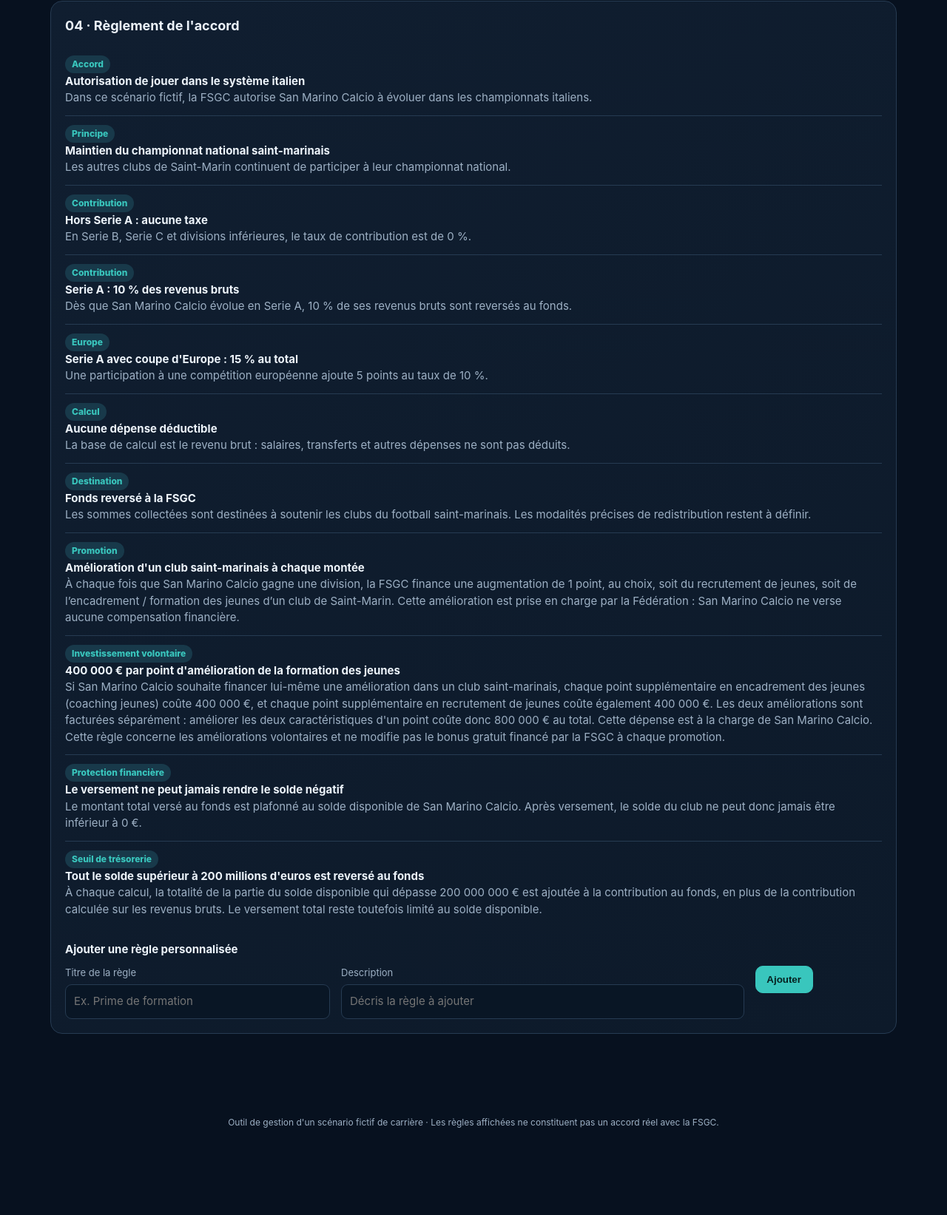
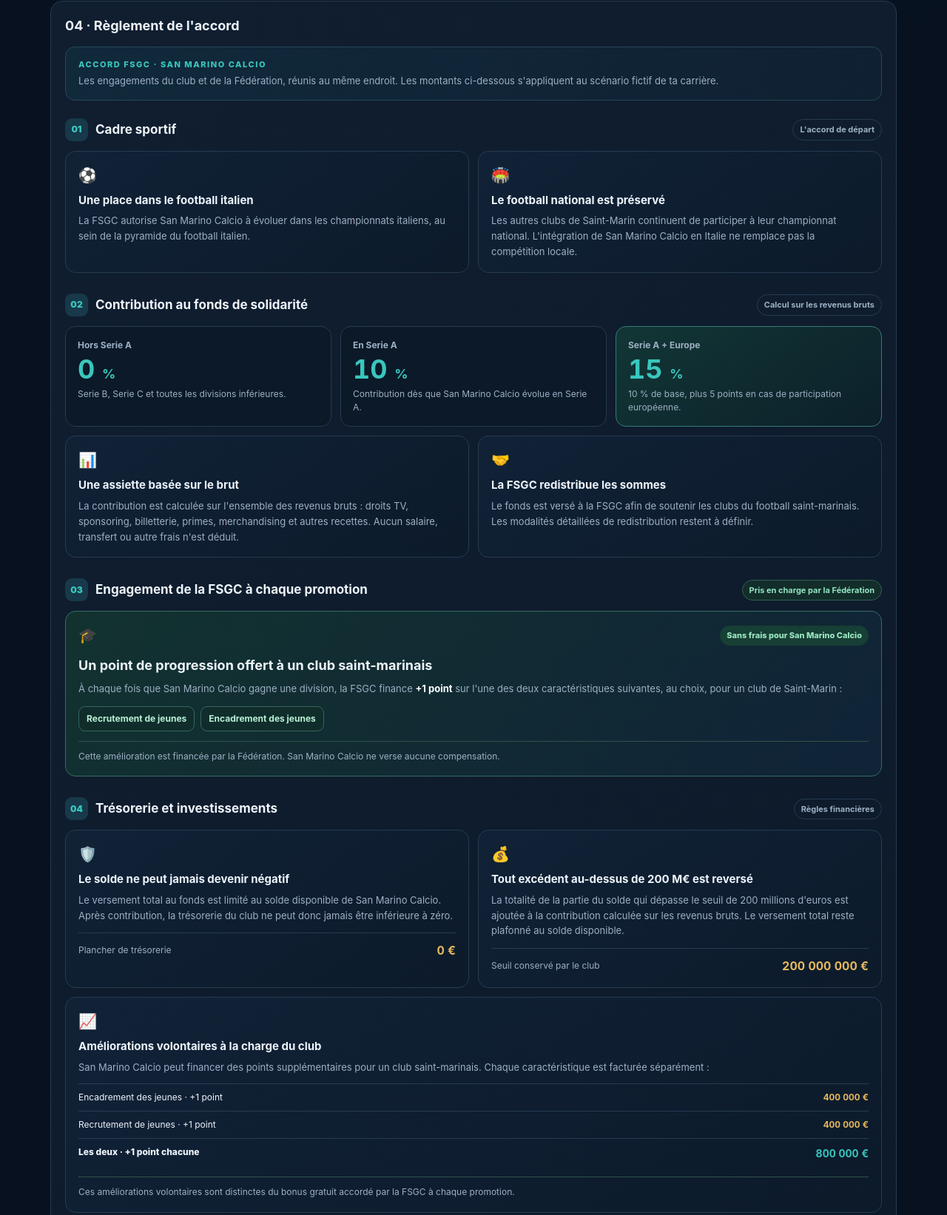
Before and after one commit to Tilionmax/sanmarino, a plain HTML site: page index.html in a window 1280 px wide. Shown: the part 1095-2738 px from the top of the page at 74% size. Before the commit the page ends 2647 px from the top, so only its background shows below. Drawn offline with Linux system fonts and the light colour scheme.

Commit message:
Redesign agreement rules into visual sections and cards

```diff
--- a/index.html
+++ b/index.html
@@ -22,7 +22,51 @@ h2{font-size:18px;margin:0 0 15px}h3{font-size:15px;margin:0 0 10px}.muted{color
 .club{display:grid;grid-template-columns:1fr 110px 130px 38px;gap:8px;align-items:center;margin:9px 0}.club input{min-width:0}.club button{padding:8px}
 .notice{padding:12px;border-radius:10px;background:#332b18;color:#f2d89c;border:1px solid #69542a;font-size:13px;margin-top:12px}
 .actions{display:flex;gap:8px;flex-wrap:wrap}.danger{color:var(--red)}footer{color:var(--muted);text-align:center;padding:25px;font-size:12px}
-@media(max-width:760px){.stats{grid-template-columns:repeat(2,1fr)}.span-8,.span-6,.span-4,.span-3{grid-column:span 12}.club{grid-template-columns:1fr 80px 100px 34px}.row{flex-direction:column;align-items:stretch}}
+
+.reg-intro{padding:15px 17px;margin:0 0 24px;border:1px solid #29465a;border-radius:13px;background:linear-gradient(110deg,#102a3b,#102033)}
+.reg-eyebrow{display:block;color:var(--teal);font-size:11px;font-weight:800;letter-spacing:.14em;text-transform:uppercase}
+.reg-intro p{margin:5px 0 0;color:var(--muted);font-size:13px}
+.reg-block{margin:24px 0 28px}
+.reg-heading{display:flex;justify-content:space-between;align-items:center;gap:12px;margin-bottom:13px}
+.reg-heading>div{display:flex;align-items:center;gap:10px}
+.reg-number{display:grid;place-items:center;width:31px;height:31px;border-radius:9px;background:#17394a;color:var(--teal);font-size:12px;font-weight:900}
+.reg-heading h3,.custom-rules-heading h3{margin:0;font-size:17px}
+.reg-tag{padding:5px 9px;border:1px solid var(--line);border-radius:99px;color:var(--muted);font-size:11px;font-weight:700}
+.reg-tag.federation{border-color:#355c50;background:#122d2a;color:#92e4c0}
+.reg-grid{display:grid;gap:12px}
+.reg-grid.two{grid-template-columns:repeat(2,minmax(0,1fr))}
+.reg-card{min-width:0;padding:17px;border:1px solid var(--line);border-radius:14px;background:linear-gradient(145deg,#112237,#0c1a2a)}
+.reg-card h4{margin:8px 0 6px;font-size:15px;color:var(--text)}
+.reg-card p{margin:0;color:var(--muted);font-size:13px;line-height:1.6}
+.reg-icon{font-size:20px}
+.rate-grid{display:grid;grid-template-columns:repeat(3,minmax(0,1fr));gap:12px;margin-bottom:12px}
+.rate-tile{padding:16px;border:1px solid var(--line);border-radius:14px;background:#0b1928}
+.rate-tile.featured{border-color:#347b78;background:linear-gradient(145deg,#123635,#0c202a)}
+.rate-context{display:block;color:var(--muted);font-size:12px;font-weight:700}
+.rate-value{display:block;margin:4px 0;font-size:36px;line-height:1.1;color:var(--teal);font-variant-numeric:tabular-nums}
+.rate-value small{font-size:18px}
+.rate-tile p{margin:5px 0 0;color:var(--muted);font-size:12px;line-height:1.5}
+.reg-card.highlight{border-color:#356d61;background:linear-gradient(135deg,#12322f,#102338)}
+.reg-highlight-top{display:flex;align-items:center;justify-content:space-between;gap:8px}
+.free-label{padding:5px 9px;border-radius:99px;background:#173f35;color:#9ce6c1;font-size:11px;font-weight:800}
+.reg-card.highlight h4{font-size:18px;margin:12px 0 8px}
+.reg-card.highlight p strong{color:#fff}
+.choice-pills{display:flex;gap:8px;flex-wrap:wrap;margin:13px 0}
+.choice-pills span{padding:7px 10px;border:1px solid #35675c;border-radius:9px;background:#102d2b;color:#b8f0d5;font-size:12px;font-weight:700}
+.reg-footnote{margin-top:12px!important;padding-top:10px;border-top:1px solid #315248;font-size:12px!important}
+.rule-metric{display:flex;justify-content:space-between;align-items:center;gap:10px;margin-top:13px;padding-top:11px;border-top:1px solid var(--line);color:var(--muted);font-size:12px}
+.rule-metric strong{color:var(--gold);font-size:16px;font-variant-numeric:tabular-nums}
+.price-lines{margin-top:12px;border-top:1px solid var(--line)}
+.price-lines>div{display:flex;justify-content:space-between;gap:10px;padding:9px 0;border-bottom:1px solid var(--line);font-size:12px}
+.price-lines strong{white-space:nowrap;color:var(--gold);font-variant-numeric:tabular-nums}
+.price-lines .price-total{border:0;color:var(--text);font-weight:800}
+.price-lines .price-total strong{font-size:14px;color:var(--teal)}
+.reg-card.investment{grid-column:1/-1}
+.custom-rules-heading{margin-top:25px;padding-top:20px;border-top:1px solid var(--line)}
+.custom-rules-heading p{margin:5px 0 12px;color:var(--muted);font-size:12px}
+#customRules .rule{padding:13px;margin-top:9px;border:1px solid var(--line);border-radius:11px;background:#0b1928}
+#customRules .rule strong{margin-bottom:4px}
+@media(max-width:760px){.reg-grid.two,.rate-grid{grid-template-columns:1fr}.reg-card.investment{grid-column:auto}.reg-heading{align-items:flex-start;flex-direction:column}.stats{grid-template-columns:repeat(2,1fr)}.span-8,.span-6,.span-4,.span-3{grid-column:span 12}.club{grid-template-columns:1fr 80px 100px 34px}.row{flex-direction:column;align-items:stretch}}
 </style>
 </head>
 <body>
@@ -47,19 +91,100 @@ h2{font-size:18px;margin:0 0 15px}h3{font-size:15px;margin:0 0 10px}.muted{color
 </div><p class="muted" style="font-size:12px;margin-bottom:0">La taxe est calculée sur la totalité des revenus bruts saisis, sans déduction des salaires, transferts ou autres dépenses.</p></section>
 <section class="card span-8"><h2>03 · Répartition entre les clubs</h2><p class="muted">Ajoute les clubs bénéficiaires et définis leur part du fonds collecté.</p><div id="clubs"></div><div class="actions"><button id="addClub" class="primary">+ Ajouter un club</button><button id="equal">Répartition égale</button></div><div id="splitWarning" class="notice" hidden></div></section>
 <section class="card span-4"><h2>Résumé des versements</h2><div id="payouts" class="muted">Aucun club bénéficiaire.</div></section>
-<section class="card span-12"><h2>04 · Règlement de l'accord</h2><div id="rules">
-<div class="rule"><span class="pill">Accord</span><strong>Autorisation de jouer dans le système italien</strong><span class="muted">Dans ce scénario fictif, la FSGC autorise San Marino Calcio à évoluer dans les championnats italiens.</span></div>
-<div class="rule"><span class="pill">Principe</span><strong>Maintien du championnat national saint-marinais</strong><span class="muted">Les autres clubs de Saint-Marin continuent de participer à leur championnat national.</span></div>
-<div class="rule"><span class="pill">Contribution</span><strong>Hors Serie A : aucune taxe</strong><span class="muted">En Serie B, Serie C et divisions inférieures, le taux de contribution est de 0 %.</span></div>
-<div class="rule"><span class="pill">Contribution</span><strong>Serie A : 10 % des revenus bruts</strong><span class="muted">Dès que San Marino Calcio évolue en Serie A, 10 % de ses revenus bruts sont reversés au fonds.</span></div>
-<div class="rule"><span class="pill">Europe</span><strong>Serie A avec coupe d'Europe : 15 % au total</strong><span class="muted">Une participation à une compétition européenne ajoute 5 points au taux de 10 %.</span></div>
-<div class="rule"><span class="pill">Calcul</span><strong>Aucune dépense déductible</strong><span class="muted">La base de calcul est le revenu brut : salaires, transferts et autres dépenses ne sont pas déduits.</span></div>
-<div class="rule"><span class="pill">Destination</span><strong>Fonds reversé à la FSGC</strong><span class="muted">Les sommes collectées sont destinées à soutenir les clubs du football saint-marinais. Les modalités précises de redistribution restent à définir.</span></div>
-<div class="rule"><span class="pill">Promotion</span><strong>Amélioration d'un club saint-marinais à chaque montée</strong><span class="muted">À chaque fois que San Marino Calcio gagne une division, la FSGC finance une augmentation de 1 point, au choix, soit du recrutement de jeunes, soit de l’encadrement / formation des jeunes d’un club de Saint-Marin. Cette amélioration est prise en charge par la Fédération : San Marino Calcio ne verse aucune compensation financière.</span></div>
-<div class="rule"><span class="pill">Investissement volontaire</span><strong>400 000 € par point d'amélioration de la formation des jeunes</strong><span class="muted">Si San Marino Calcio souhaite financer lui-même une amélioration dans un club saint-marinais, chaque point supplémentaire en encadrement des jeunes (coaching jeunes) coûte 400 000 €, et chaque point supplémentaire en recrutement de jeunes coûte également 400 000 €. Les deux améliorations sont facturées séparément : améliorer les deux caractéristiques d'un point coûte donc 800 000 € au total. Cette dépense est à la charge de San Marino Calcio. Cette règle concerne les améliorations volontaires et ne modifie pas le bonus gratuit financé par la FSGC à chaque promotion.</span></div>
-<div class="rule"><span class="pill">Protection financière</span><strong>Le versement ne peut jamais rendre le solde négatif</strong><span class="muted">Le montant total versé au fonds est plafonné au solde disponible de San Marino Calcio. Après versement, le solde du club ne peut donc jamais être inférieur à 0 €.</span></div>
-<div class="rule"><span class="pill">Seuil de trésorerie</span><strong>Tout le solde supérieur à 200 millions d'euros est reversé au fonds</strong><span class="muted">À chaque calcul, la totalité de la partie du solde disponible qui dépasse 200 000 000 € est ajoutée à la contribution au fonds, en plus de la contribution calculée sur les revenus bruts. Le versement total reste toutefois limité au solde disponible.</span></div>
+<section class="card span-12"><h2>04 · Règlement de l'accord</h2><div class="reg-intro">
+  <span class="reg-eyebrow">Accord FSGC · San Marino Calcio</span>
+  <p>Les engagements du club et de la Fédération, réunis au même endroit. Les montants ci-dessous s'appliquent au scénario fictif de ta carrière.</p>
 </div>
+
+<div class="reg-block">
+  <div class="reg-heading"><div><span class="reg-number">01</span><h3>Cadre sportif</h3></div><span class="reg-tag">L'accord de départ</span></div>
+  <div class="reg-grid two">
+    <article class="reg-card">
+      <span class="reg-icon">⚽</span>
+      <h4>Une place dans le football italien</h4>
+      <p>La FSGC autorise San Marino Calcio à évoluer dans les championnats italiens, au sein de la pyramide du football italien.</p>
+    </article>
+    <article class="reg-card">
+      <span class="reg-icon">🏟️</span>
+      <h4>Le football national est préservé</h4>
+      <p>Les autres clubs de Saint-Marin continuent de participer à leur championnat national. L'intégration de San Marino Calcio en Italie ne remplace pas la compétition locale.</p>
+    </article>
+  </div>
+</div>
+
+<div class="reg-block">
+  <div class="reg-heading"><div><span class="reg-number">02</span><h3>Contribution au fonds de solidarité</h3></div><span class="reg-tag">Calcul sur les revenus bruts</span></div>
+  <div class="rate-grid">
+    <article class="rate-tile">
+      <span class="rate-context">Hors Serie A</span>
+      <strong class="rate-value">0 <small>%</small></strong>
+      <p>Serie B, Serie C et toutes les divisions inférieures.</p>
+    </article>
+    <article class="rate-tile">
+      <span class="rate-context">En Serie A</span>
+      <strong class="rate-value">10 <small>%</small></strong>
+      <p>Contribution dès que San Marino Calcio évolue en Serie A.</p>
+    </article>
+    <article class="rate-tile featured">
+      <span class="rate-context">Serie A + Europe</span>
+      <strong class="rate-value">15 <small>%</small></strong>
+      <p>10 % de base, plus 5 points en cas de participation européenne.</p>
+    </article>
+  </div>
+  <div class="reg-grid two">
+    <article class="reg-card">
+      <span class="reg-icon">📊</span>
+      <h4>Une assiette basée sur le brut</h4>
+      <p>La contribution est calculée sur l'ensemble des revenus bruts : droits TV, sponsoring, billetterie, primes, merchandising et autres recettes. Aucun salaire, transfert ou autre frais n'est déduit.</p>
+    </article>
+    <article class="reg-card">
+      <span class="reg-icon">🤝</span>
+      <h4>La FSGC redistribue les sommes</h4>
+      <p>Le fonds est versé à la FSGC afin de soutenir les clubs du football saint-marinais. Les modalités détaillées de redistribution restent à définir.</p>
+    </article>
+  </div>
+</div>
+
+<div class="reg-block">
+  <div class="reg-heading"><div><span class="reg-number">03</span><h3>Engagement de la FSGC à chaque promotion</h3></div><span class="reg-tag federation">Pris en charge par la Fédération</span></div>
+  <article class="reg-card highlight">
+    <div class="reg-highlight-top"><span class="reg-icon">🎓</span><span class="free-label">Sans frais pour San Marino Calcio</span></div>
+    <h4>Un point de progression offert à un club saint-marinais</h4>
+    <p>À chaque fois que San Marino Calcio gagne une division, la FSGC finance <strong>+1 point</strong> sur l'une des deux caractéristiques suivantes, au choix, pour un club de Saint-Marin :</p>
+    <div class="choice-pills"><span>Recrutement de jeunes</span><span>Encadrement des jeunes</span></div>
+    <p class="reg-footnote">Cette amélioration est financée par la Fédération. San Marino Calcio ne verse aucune compensation.</p>
+  </article>
+</div>
+
+<div class="reg-block">
+  <div class="reg-heading"><div><span class="reg-number">04</span><h3>Trésorerie et investissements</h3></div><span class="reg-tag">Règles financières</span></div>
+  <div class="reg-grid two">
+    <article class="reg-card financial">
+      <span class="reg-icon">🛡️</span>
+      <h4>Le solde ne peut jamais devenir négatif</h4>
+      <p>Le versement total au fonds est limité au solde disponible de San Marino Calcio. Après contribution, la trésorerie du club ne peut donc jamais être inférieure à zéro.</p>
+      <div class="rule-metric">Plancher de trésorerie <strong>0 €</strong></div>
+    </article>
+    <article class="reg-card financial">
+      <span class="reg-icon">💰</span>
+      <h4>Tout excédent au-dessus de 200 M€ est reversé</h4>
+      <p>La totalité de la partie du solde qui dépasse le seuil de 200 millions d'euros est ajoutée à la contribution calculée sur les revenus bruts. Le versement total reste plafonné au solde disponible.</p>
+      <div class="rule-metric">Seuil conservé par le club <strong>200 000 000 €</strong></div>
+    </article>
+    <article class="reg-card investment">
+      <span class="reg-icon">📈</span>
+      <h4>Améliorations volontaires à la charge du club</h4>
+      <p>San Marino Calcio peut financer des points supplémentaires pour un club saint-marinais. Chaque caractéristique est facturée séparément :</p>
+      <div class="price-lines">
+        <div><span>Encadrement des jeunes · +1 point</span><strong>400 000 €</strong></div>
+        <div><span>Recrutement de jeunes · +1 point</span><strong>400 000 €</strong></div>
+        <div class="price-total"><span>Les deux · +1 point chacune</span><strong>800 000 €</strong></div>
+      </div>
+      <p class="reg-footnote">Ces améliorations volontaires sont distinctes du bonus gratuit accordé par la FSGC à chaque promotion.</p>
+    </article>
+  </div>
+</div>
+<div class="custom-rules-heading"><h3>Règles complémentaires</h3><p>Ajoute ici toute nouvelle clause décidée pour l'accord.</p></div>
 <h3 style="margin-top:20px">Ajouter une règle personnalisée</h3><div class="grid"><div class="field span-4"><label>Titre de la règle</label><input id="ruleTitle" placeholder="Ex. Prime de formation"></div><div class="field span-6"><label>Description</label><input id="ruleDesc" placeholder="Décris la règle à ajouter"></div><div class="field span-2"><button id="addRule" class="primary" style="width:100%">Ajouter</button></div></div><div id="customRules"></div>
 </section></div></main><footer>Outil de gestion d'un scénario fictif de carrière · Les règles affichées ne constituent pas un accord réel avec la FSGC.</footer>
 <script>
```
